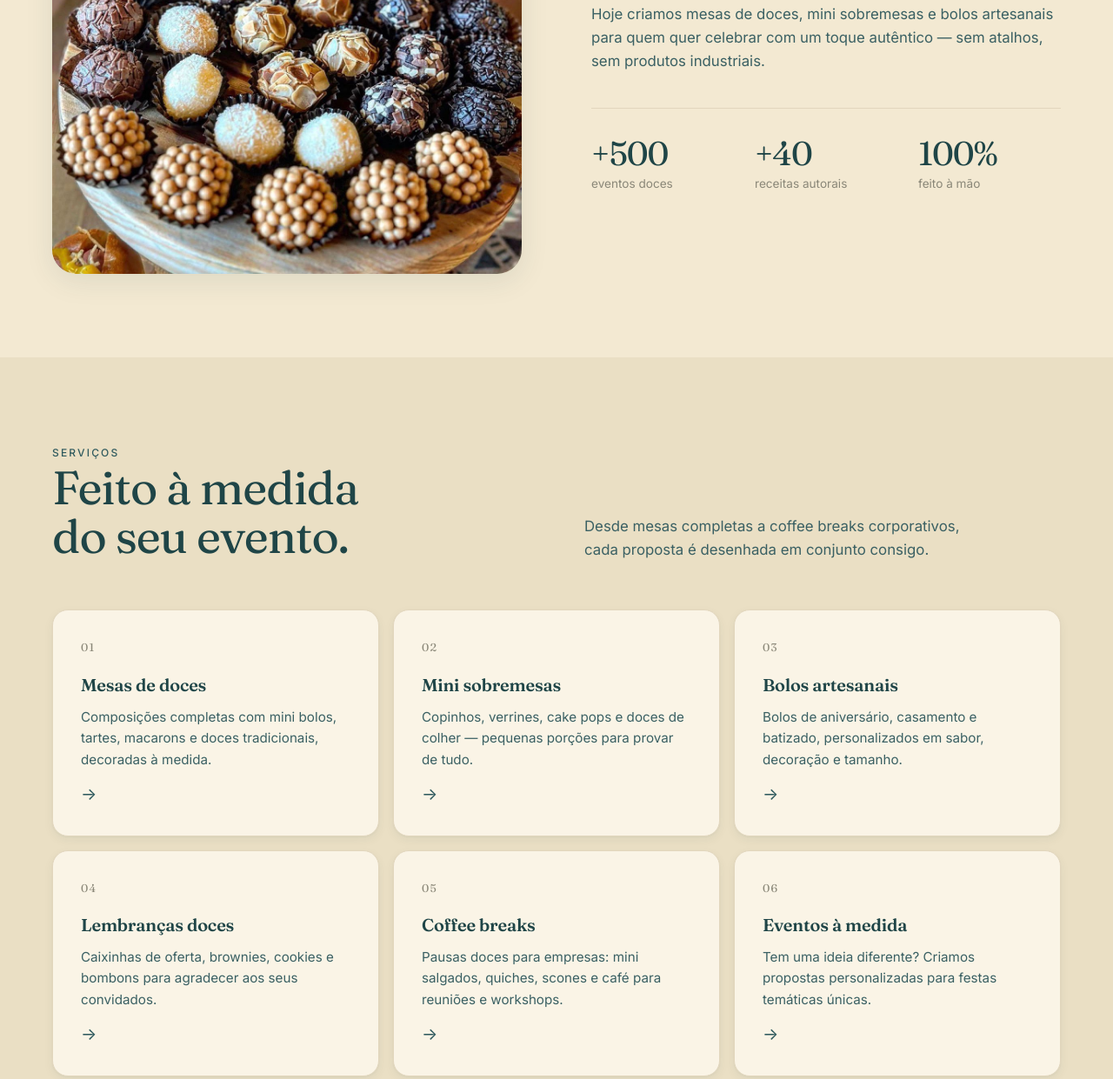
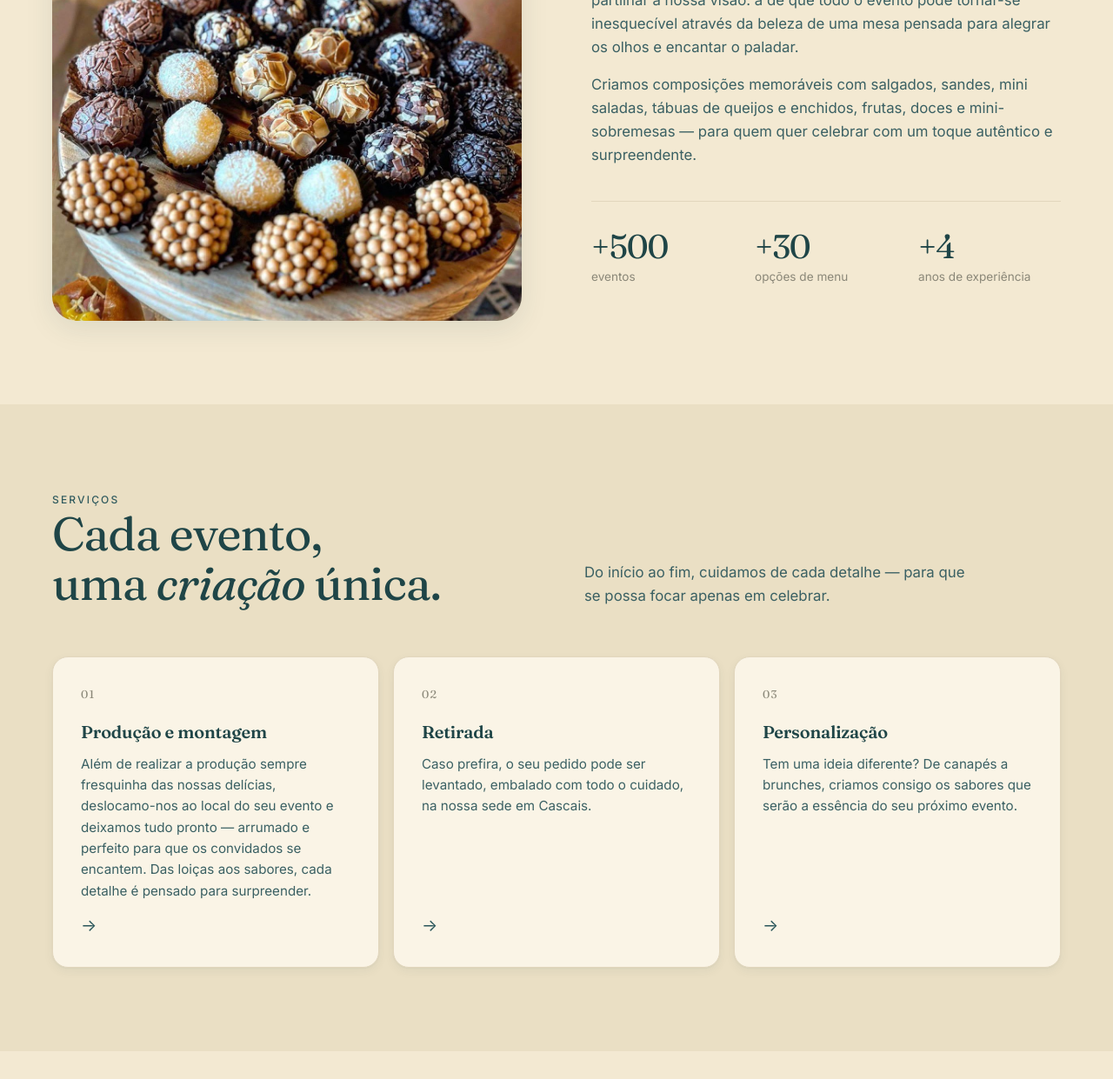
Before and after one commit to bacarini/dp-website, a plain HTML site: page index.html in a window 1280 px wide. Shown: the part 1484-2725 px from the top of the page at 87% size. Drawn offline with Linux system fonts and the light colour scheme.

Commit message:
Add files via upload

```diff
--- a/index.html
+++ b/index.html
@@ -286,12 +286,18 @@
     color: var(--muted);
   }
   .hero-meta strong { color: var(--ink); font-weight: 500; }
+  .hero-region {
+    margin-top: 2rem;
+    font-family: 'Fraunces', serif;
+    font-style: italic;
+    font-size: 1rem;
+    color: var(--ink-2);
+  }
 
   .hero-visual {
     position: relative;
     aspect-ratio: 4 / 5;
     border-radius: var(--radius-lg);
-    overflow: hidden;
     background-image: url('photos/photo3.jpeg');
     background-size: cover;
     background-position: center;
@@ -301,7 +307,9 @@
     content: '';
     position: absolute;
     inset: 0;
+    border-radius: var(--radius-lg);
     background: linear-gradient(180deg, transparent 60%, rgba(26,23,20,.25));
+    pointer-events: none;
   }
   .hero-logo {
     position: absolute;
@@ -792,19 +800,15 @@
     <div class="hero-text">
       <div class="hero-eyebrow">
         <span class="dot"></span>
-        <span data-i18n="heroEyebrow">Lisboa · Cascais · disponível 2026</span>
+        <span data-i18n="heroEyebrow">Catering artesanal · finger food</span>
       </div>
-      <h1 data-i18n="heroTitle">Pequenas <em>delícias</em><br/>para grandes <span class="hand">momentos</span></h1>
-      <p class="lead" data-i18n="heroLead">Mesas de doces, mini sobremesas e catering artesanal para casamentos, batizados, aniversários e eventos corporativos — feitos à mão, com ingredientes reais.</p>
+      <h1 data-i18n="heroTitle">Delícias <em>pequeninas</em>,<br/>grandes <span class="hand">comemorações</span>.</h1>
+      <p class="lead" data-i18n="heroLead">Cada evento tem a sua história — e é a partir dela que começamos. O nosso serviço de catering artesanal em estilo finger food une o equilíbrio dos sabores à escolha criteriosa de ingredientes frescos. Casamentos, batizados, aniversários e eventos corporativos transformam-se em experiências que se sentem e que ficam na memória.</p>
       <div class="cta-row">
         <a class="btn btn-primary" href="#contact" data-i18n="heroCtaQuote">Pedir orçamento</a>
         <a class="btn btn-ghost" href="#gallery" data-i18n="heroCtaGallery">Ver trabalhos</a>
       </div>
-      <div class="hero-meta">
-        <div><strong>+500</strong> <span data-i18n="metaEvents">eventos</span></div>
-        <div><strong>8k+</strong> <span data-i18n="metaFollowers">seguidores no IG</span></div>
-        <div><strong>★ 5.0</strong> <span data-i18n="metaRating">avaliação</span></div>
-      </div>
+      <p class="hero-region" data-i18n="heroRegion">Atendemos Lisboa e região.</p>
     </div>
     <div class="hero-visual" aria-hidden="true">
       <div class="hero-badge">
@@ -841,13 +845,13 @@
       <div class="about-photo" aria-hidden="true"></div>
       <div class="about-text">
         <span class="eyebrow" data-i18n="aboutEyebrow">A nossa história</span>
-        <h2 data-i18n="aboutTitle">Doces com alma,<br/>memórias com sabor.</h2>
-        <p data-i18n="aboutP1">A Delícias Pequeninas nasceu da paixão por transformar momentos em memórias. Começámos na nossa cozinha, com receitas de família e vontade de partilhar.</p>
-        <p data-i18n="aboutP2">Hoje criamos mesas de doces, mini sobremesas e bolos artesanais para quem quer celebrar com um toque autêntico — sem atalhos, sem produtos industriais.</p>
+        <h2 data-i18n="aboutTitle">Mesas com alma,<br/>memórias com sabor.</h2>
+        <p data-i18n="aboutP1">A Delícias Pequeninas nasceu da paixão por transformar momentos em lembranças que ficam. Começámos na nossa cozinha, reunindo receitas de família, uma apresentação encantadora e a vontade de partilhar a nossa visão: a de que todo o evento pode tornar-se inesquecível através da beleza de uma mesa pensada para alegrar os olhos e encantar o paladar.</p>
+        <p data-i18n="aboutP2">Criamos composições memoráveis com salgados, sandes, mini saladas, tábuas de queijos e enchidos, frutas, doces e mini-sobremesas — para quem quer celebrar com um toque autêntico e surpreendente.</p>
         <div class="about-stats">
-          <div class="stat"><div class="num">+500</div><div class="label" data-i18n="stat1">eventos doces</div></div>
-          <div class="stat"><div class="num">+40</div><div class="label" data-i18n="stat2">receitas autorais</div></div>
-          <div class="stat"><div class="num">100%</div><div class="label" data-i18n="stat3">feito à mão</div></div>
+          <div class="stat"><div class="num">+500</div><div class="label" data-i18n="stat1">eventos</div></div>
+          <div class="stat"><div class="num">+30</div><div class="label" data-i18n="stat2">opções de menu</div></div>
+          <div class="stat"><div class="num">+4</div><div class="label" data-i18n="stat3">anos de experiência</div></div>
         </div>
       </div>
     </div>
@@ -860,45 +864,27 @@
     <div class="services-head">
       <div>
         <span class="eyebrow" data-i18n="servicesEyebrow">Serviços</span>
-        <h2 data-i18n="servicesTitle">Feito à medida<br/>do seu evento.</h2>
+        <h2 data-i18n="servicesTitle">Cada evento,<br/>uma <em>criação</em> única.</h2>
       </div>
-      <p data-i18n="servicesLead">Desde mesas completas a coffee breaks corporativos, cada proposta é desenhada em conjunto consigo.</p>
+      <p data-i18n="servicesLead">Do início ao fim, cuidamos de cada detalhe — para que se possa focar apenas em celebrar.</p>
     </div>
     <div class="services-grid">
       <div class="service">
         <span class="service-num">01</span>
-        <h3 data-i18n="svc1Title">Mesas de doces</h3>
-        <p data-i18n="svc1Desc">Composições completas com mini bolos, tartes, macarons e doces tradicionais, decoradas à medida.</p>
+        <h3 data-i18n="svc1Title">Produção e montagem</h3>
+        <p data-i18n="svc1Desc">Além de realizar a produção sempre fresquinha das nossas delícias, deslocamo-nos ao local do seu evento e deixamos tudo pronto — arrumado e perfeito para que os convidados se encantem. Das loiças aos sabores, cada detalhe é pensado para surpreender.</p>
         <span class="service-arrow">→</span>
       </div>
       <div class="service">
         <span class="service-num">02</span>
-        <h3 data-i18n="svc2Title">Mini sobremesas</h3>
-        <p data-i18n="svc2Desc">Copinhos, verrines, cake pops e doces de colher — pequenas porções para provar de tudo.</p>
+        <h3 data-i18n="svc2Title">Retirada</h3>
+        <p data-i18n="svc2Desc">Caso prefira, o seu pedido pode ser levantado, embalado com todo o cuidado, na nossa sede em Cascais.</p>
         <span class="service-arrow">→</span>
       </div>
       <div class="service">
         <span class="service-num">03</span>
-        <h3 data-i18n="svc3Title">Bolos artesanais</h3>
-        <p data-i18n="svc3Desc">Bolos de aniversário, casamento e batizado, personalizados em sabor, decoração e tamanho.</p>
-        <span class="service-arrow">→</span>
-      </div>
-      <div class="service">
-        <span class="service-num">04</span>
-        <h3 data-i18n="svc4Title">Lembranças doces</h3>
-        <p data-i18n="svc4Desc">Caixinhas de oferta, brownies, cookies e bombons para agradecer aos seus convidados.</p>
-        <span class="service-arrow">→</span>
-      </div>
-      <div class="service">
-        <span class="service-num">05</span>
-        <h3 data-i18n="svc5Title">Coffee breaks</h3>
-        <p data-i18n="svc5Desc">Pausas doces para empresas: mini salgados, quiches, scones e café para reuniões e workshops.</p>
-        <span class="service-arrow">→</span>
-      </div>
-      <div class="service">
-        <span class="service-num">06</span>
-        <h3 data-i18n="svc6Title">Eventos à medida</h3>
-        <p data-i18n="svc6Desc">Tem uma ideia diferente? Criamos propostas personalizadas para festas temáticas únicas.</p>
+        <h3 data-i18n="svc3Title">Personalização</h3>
+        <p data-i18n="svc3Desc">Tem uma ideia diferente? De canapés a brunches, criamos consigo os sabores que serão a essência do seu próximo evento.</p>
         <span class="service-arrow">→</span>
       </div>
     </div>
@@ -1114,32 +1100,29 @@
       navAbout: "Sobre", navServices: "Serviços", navGallery: "Galeria",
       navTestimonials: "Testemunhos", navContact: "Contacto", navCta: "Pedir orçamento →",
 
-      heroEyebrow: "Lisboa · Cascais · disponível 2026",
-      heroTitle: 'Pequenas <em>delícias</em><br/>para grandes <span class="hand">momentos</span>',
-      heroLead: "Mesas de doces, mini sobremesas e catering artesanal para casamentos, batizados, aniversários e eventos corporativos — feitos à mão, com ingredientes reais.",
+      heroEyebrow: "Catering artesanal · finger food",
+      heroTitle: 'Delícias <em>pequeninas</em>,<br/>grandes <span class="hand">comemorações</span>.',
+      heroLead: "Cada evento tem a sua história — e é a partir dela que começamos. O nosso serviço de catering artesanal em estilo finger food une o equilíbrio dos sabores à escolha criteriosa de ingredientes frescos. Casamentos, batizados, aniversários e eventos corporativos transformam-se em experiências que se sentem e que ficam na memória.",
+      heroRegion: "Atendemos Lisboa e região.",
       heroCtaQuote: "Pedir orçamento",
       heroCtaGallery: "Ver trabalhos",
       heroBadge: "feito à mão",
-      metaEvents: "eventos", metaFollowers: "seguidores no IG", metaRating: "avaliação",
 
       mq1: "Casamentos", mq2: "Batizados", mq3: "Aniversários",
       mq4: "Eventos corporativos", mq5: "Coffee breaks", mq6: "Mesas de doces",
 
       aboutEyebrow: "A nossa história",
-      aboutTitle: "Doces com alma,<br/>memórias com sabor.",
-      aboutP1: "A Delícias Pequeninas nasceu da paixão por transformar momentos em memórias. Começámos na nossa cozinha, com receitas de família e vontade de partilhar.",
-      aboutP2: "Hoje criamos mesas de doces, mini sobremesas e bolos artesanais para quem quer celebrar com um toque autêntico — sem atalhos, sem produtos industriais.",
-      stat1: "eventos doces", stat2: "receitas autorais", stat3: "feito à mão",
+      aboutTitle: "Mesas com alma,<br/>memórias com sabor.",
+      aboutP1: "A Delícias Pequeninas nasceu da paixão por transformar momentos em lembranças que ficam. Começámos na nossa cozinha, reunindo receitas de família, uma apresentação encantadora e a vontade de partilhar a nossa visão: a de que todo o evento pode tornar-se inesquecível através da beleza de uma mesa pensada para alegrar os olhos e encantar o paladar.",
+      aboutP2: "Criamos composições memoráveis com salgados, sandes, mini saladas, tábuas de queijos e enchidos, frutas, doces e mini-sobremesas — para quem quer celebrar com um toque autêntico e surpreendente.",
+      stat1: "eventos", stat2: "opções de menu", stat3: "anos de experiência",
 
       servicesEyebrow: "Serviços",
-      servicesTitle: "Feito à medida<br/>do seu evento.",
-      servicesLead: "Desde mesas completas a coffee breaks corporativos, cada proposta é desenhada em conjunto consigo.",
-      svc1Title: "Mesas de doces", svc1Desc: "Composições completas com mini bolos, tartes, macarons e doces tradicionais, decoradas à medida.",
-      svc2Title: "Mini sobremesas", svc2Desc: "Copinhos, verrines, cake pops e doces de colher — pequenas porções para provar de tudo.",
-      svc3Title: "Bolos artesanais", svc3Desc: "Bolos de aniversário, casamento e batizado, personalizados em sabor, decoração e tamanho.",
-      svc4Title: "Lembranças doces", svc4Desc: "Caixinhas de oferta, brownies, cookies e bombons para agradecer aos seus convidados.",
-      svc5Title: "Coffee breaks", svc5Desc: "Pausas doces para empresas: mini salgados, quiches, scones e café para reuniões e workshops.",
-      svc6Title: "Eventos à medida", svc6Desc: "Tem uma ideia diferente? Criamos propostas personalizadas para festas temáticas únicas.",
+      servicesTitle: "Cada evento,<br/>uma <em>criação</em> única.",
+      servicesLead: "Do início ao fim, cuidamos de cada detalhe — para que se possa focar apenas em celebrar.",
+      svc1Title: "Produção e montagem", svc1Desc: "Além de realizar a produção sempre fresquinha das nossas delícias, deslocamo-nos ao local do seu evento e deixamos tudo pronto — arrumado e perfeito para que os convidados se encantem. Das loiças aos sabores, cada detalhe é pensado para surpreender.",
+      svc2Title: "Retirada", svc2Desc: "Caso prefira, o seu pedido pode ser levantado, embalado com todo o cuidado, na nossa sede em Cascais.",
+      svc3Title: "Personalização", svc3Desc: "Tem uma ideia diferente? De canapés a brunches, criamos consigo os sabores que serão a essência do seu próximo evento.",
 
       galleryEyebrow: "Galeria",
       galleryTitle: "Um pouco do nosso trabalho.",
@@ -1184,32 +1167,29 @@
       navAbout: "About", navServices: "Services", navGallery: "Gallery",
       navTestimonials: "Reviews", navContact: "Contact", navCta: "Request a quote →",
 
-      heroEyebrow: "Lisbon · Cascais · booking 2026",
-      heroTitle: 'Little <em>delights</em><br/>for big <span class="hand">moments</span>',
-      heroLead: "Dessert tables, mini sweets and artisanal catering for weddings, christenings, birthdays and corporate events — handmade, with real ingredients.",
+      heroEyebrow: "Artisanal catering · finger food",
+      heroTitle: 'Little <em>delights</em>,<br/>grand <span class="hand">celebrations</span>.',
+      heroLead: "Every event has a story — and that's where we begin. Our artisanal finger-food catering brings together balanced flavors and carefully chosen fresh ingredients. Weddings, christenings, birthdays and corporate events become experiences you can feel — the kind that stay with you.",
+      heroRegion: "Serving Lisbon and surrounding area.",
       heroCtaQuote: "Request a quote",
       heroCtaGallery: "View work",
       heroBadge: "handmade",
-      metaEvents: "events", metaFollowers: "IG followers", metaRating: "rating",
 
       mq1: "Weddings", mq2: "Christenings", mq3: "Birthdays",
       mq4: "Corporate events", mq5: "Coffee breaks", mq6: "Dessert tables",
 
       aboutEyebrow: "Our story",
-      aboutTitle: "Sweets with soul,<br/>memories with flavor.",
-      aboutP1: "Delícias Pequeninas was born from a passion for turning moments into memories. We started in our own kitchen, with family recipes and a wish to share them.",
-      aboutP2: "Today we craft dessert tables, mini sweets and artisanal cakes for anyone who wants to celebrate with an authentic touch — no shortcuts, no industrial products.",
-      stat1: "sweet events", stat2: "signature recipes", stat3: "handmade",
+      aboutTitle: "Tables with soul,<br/>memories with flavor.",
+      aboutP1: "Delícias Pequeninas was born from a passion for turning moments into memories that last. We started in our own kitchen, gathering family recipes, a captivating presentation, and a desire to share our belief: that every event can become unforgettable through the beauty of a table designed to delight the eyes and charm the palate.",
+      aboutP2: "We craft memorable spreads with savories, sandwiches, mini salads, cheese and charcuterie boards, fruit, sweets and mini desserts — for anyone who wants to celebrate with an authentic, surprising touch.",
+      stat1: "events", stat2: "menu options", stat3: "years of experience",
 
       servicesEyebrow: "Services",
-      servicesTitle: "Made to measure<br/>for your event.",
-      servicesLead: "From full dessert tables to corporate coffee breaks, every proposal is designed with you.",
-      svc1Title: "Dessert tables", svc1Desc: "Full spreads with mini cakes, tarts, macarons and traditional sweets, styled to match your event.",
-      svc2Title: "Mini sweets", svc2Desc: "Verrines, cake pops and dessert cups — bite-sized portions to try a bit of everything.",
-      svc3Title: "Artisanal cakes", svc3Desc: "Birthday, wedding and christening cakes, personalized in flavor, decoration and size.",
-      svc4Title: "Sweet favors", svc4Desc: "Gift boxes, brownies, cookies and bonbons to thank your guests.",
-      svc5Title: "Coffee breaks", svc5Desc: "Sweet breaks for companies: mini savories, quiches, scones and coffee for meetings and workshops.",
-      svc6Title: "Bespoke events", svc6Desc: "Have a different idea? We create custom proposals for unique themed parties.",
+      servicesTitle: "Every event,<br/>a <em>unique</em> creation.",
+      servicesLead: "From start to finish, we take care of every detail — so you can focus only on celebrating.",
+      svc1Title: "Production & set-up", svc1Desc: "Beyond preparing every bite fresh, we travel to your venue and set everything up — arranged and perfect, ready to delight your guests. From tableware to flavors, every detail is designed to surprise.",
+      svc2Title: "Pick-up", svc2Desc: "Prefer to collect? Your order can be carefully packaged and picked up at our kitchen in Cascais.",
+      svc3Title: "Personalization", svc3Desc: "Have a different idea? From canapés to brunches, we'll craft together the flavors that will be the essence of your next event.",
 
       galleryEyebrow: "Gallery",
       galleryTitle: "A taste of our work.",
```
